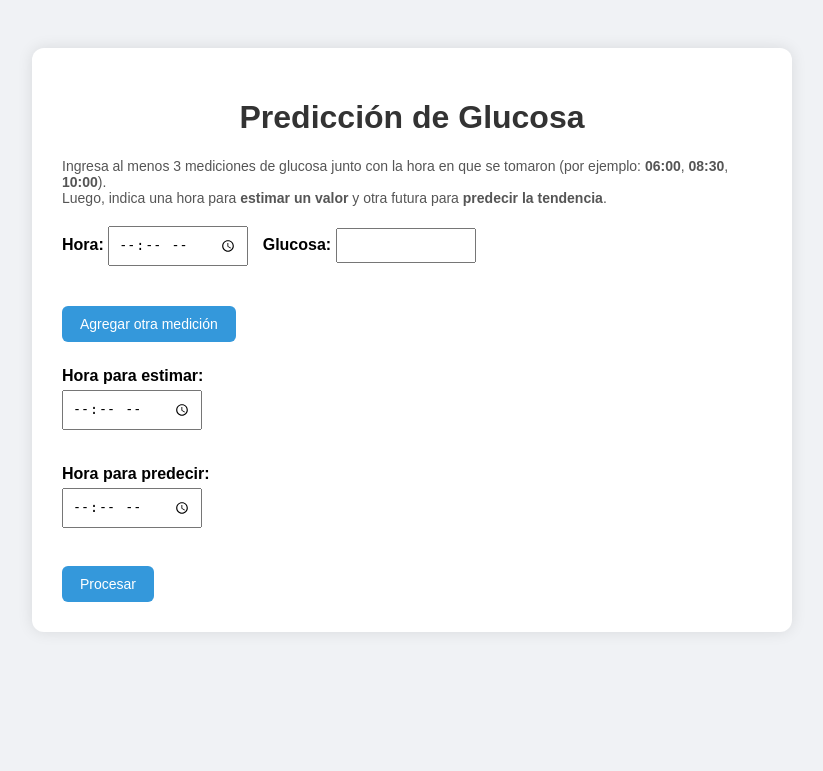
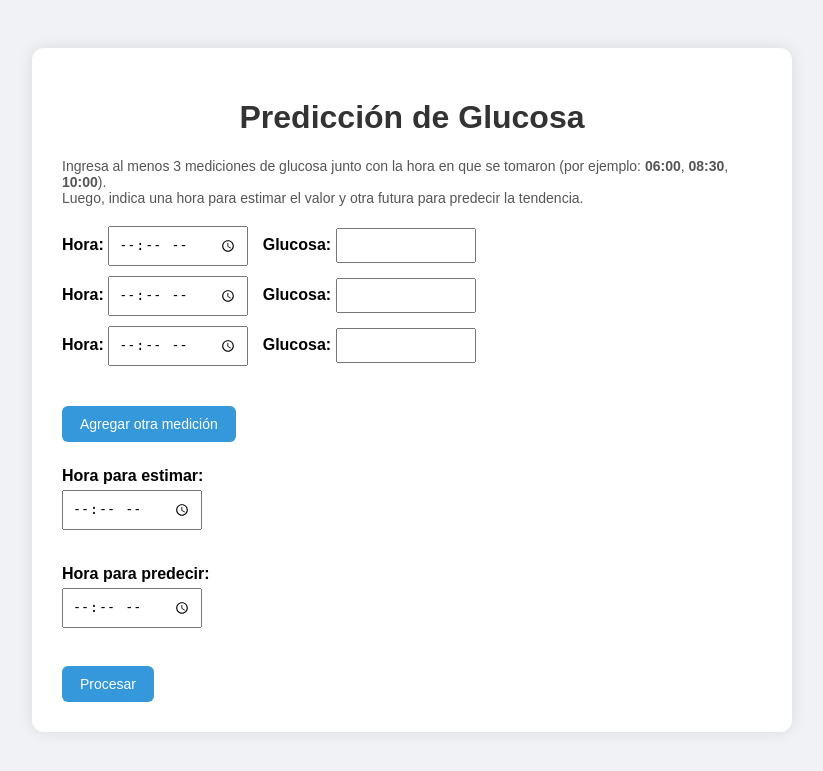
Before and after one commit to Mbautista13/glucosa, a Flask app: page / in a window 1280 px wide. Shown: the top 771 px of the page, without its empty margins (228-1051 px from the left). Run offline with Flask 3, Linux system fonts and the light colour scheme.

Commit message:
Update index.html

```diff
--- a/templates/index.html
+++ b/templates/index.html
@@ -45,6 +45,19 @@
         .btn:hover {
             background-color: #2980b9;
         }
+        .quitar-btn {
+            background-color: #e74c3c;
+            color: white;
+            border: none;
+            padding: 6px 10px;
+            font-size: 12px;
+            cursor: pointer;
+            margin-left: 10px;
+            border-radius: 6px;
+        }
+        .quitar-btn:hover {
+            background-color: #c0392b;
+        }
         .bloque-datos {
             margin-bottom: 20px;
         }
@@ -56,21 +69,6 @@
         .dato-extra {
             margin-top: 15px;
         }
-        .medicion {
-            margin-bottom: 10px;
-        }
-        .quitar-btn {
-            background-color: #e74c3c;
-            color: white;
-            border: none;
-            padding: 6px 10px;
-            cursor: pointer;
-            border-radius: 4px;
-            font-size: 12px;
-        }
-        .quitar-btn:hover {
-            background-color: #c0392b;
-        }
     </style>
 </head>
 <body>
@@ -80,8 +78,8 @@
         <p class="explicacion">
             Ingresa al menos 3 mediciones de glucosa junto con la hora en que se tomaron
             (por ejemplo: <strong>06:00</strong>, <strong>08:30</strong>, <strong>10:00</strong>).<br>
-            Luego, indica una hora para <strong>estimar un valor</strong> y otra futura para
-            <strong>predecir la tendencia</strong>.
+            Luego, indica una hora para estimar el valor y otra futura para
+            predecir la tendencia.
         </p>
 
         <form action="/procesar" method="post">
@@ -92,7 +90,20 @@
                     <label>Glucosa:</label>
                     <input type="number" step="1" name="glucosa[]" required>
                 </div>
+                <div class="medicion">
+                    <label>Hora:</label>
+                    <input type="time" name="hora[]" required>
+                    <label>Glucosa:</label>
+                    <input type="number" step="1" name="glucosa[]" required>
+                </div>
+                <div class="medicion">
+                    <label>Hora:</label>
+                    <input type="time" name="hora[]" required>
+                    <label>Glucosa:</label>
+                    <input type="number" step="1" name="glucosa[]" required>
+                </div>
             </div>
+
             <button type="button" class="btn" onclick="agregarCampo()">Agregar otra medición</button>
 
             <div class="dato-extra">
@@ -123,6 +134,17 @@
             `;
             document.getElementById('datos').appendChild(div);
         }
+
+        // Validar mínimo 3 mediciones antes de enviar
+        document.querySelector('form').addEventListener('submit', function(event) {
+            const horas = document.getElementsByName('hora[]');
+            const glucosas = document.getElementsByName('glucosa[]');
+
+            if (horas.length < 3 || glucosas.length < 3) {
+                alert('Debes ingresar al menos 3 mediciones de glucosa.');
+                event.preventDefault();
+            }
+        });
     </script>
 </body>
 </html>
```
